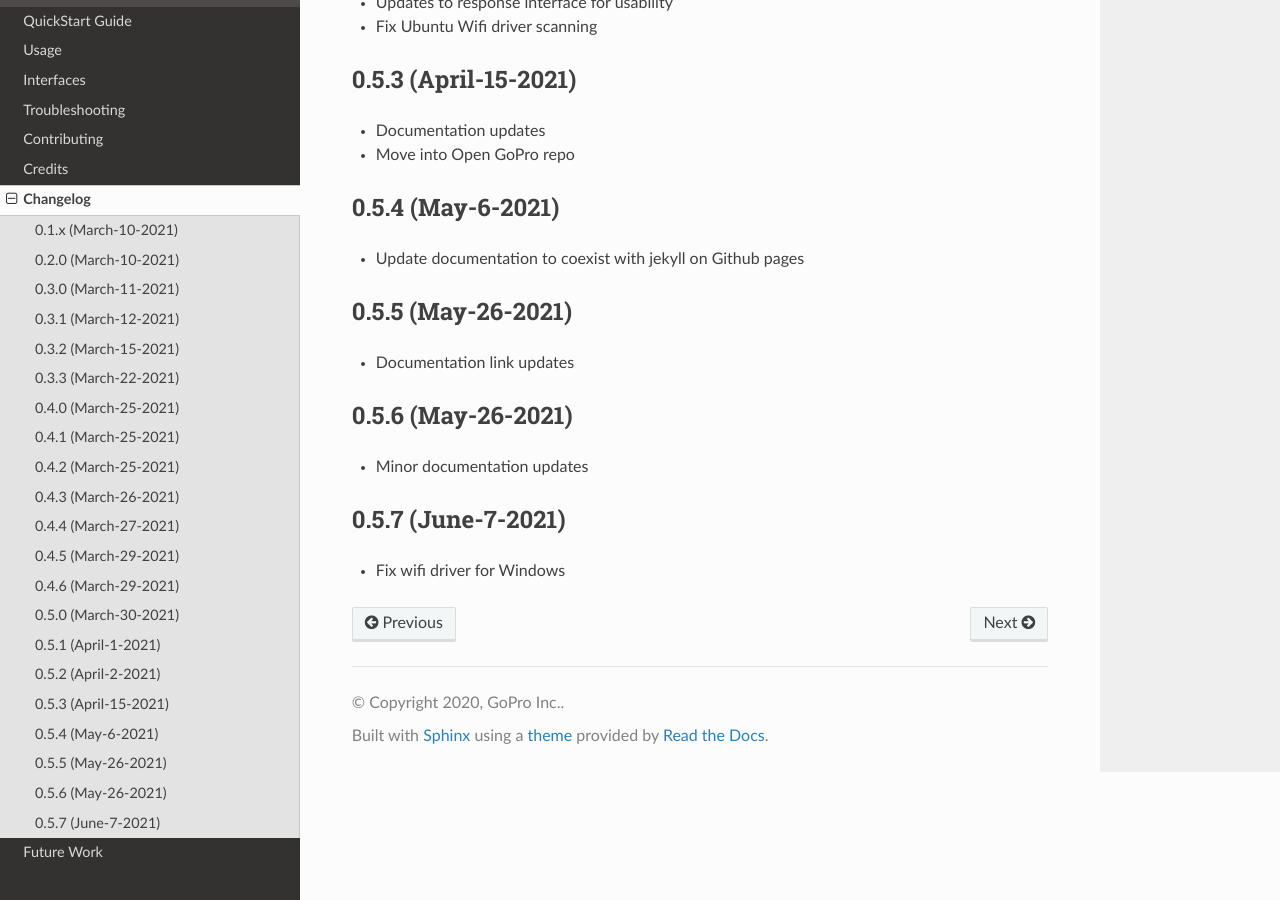
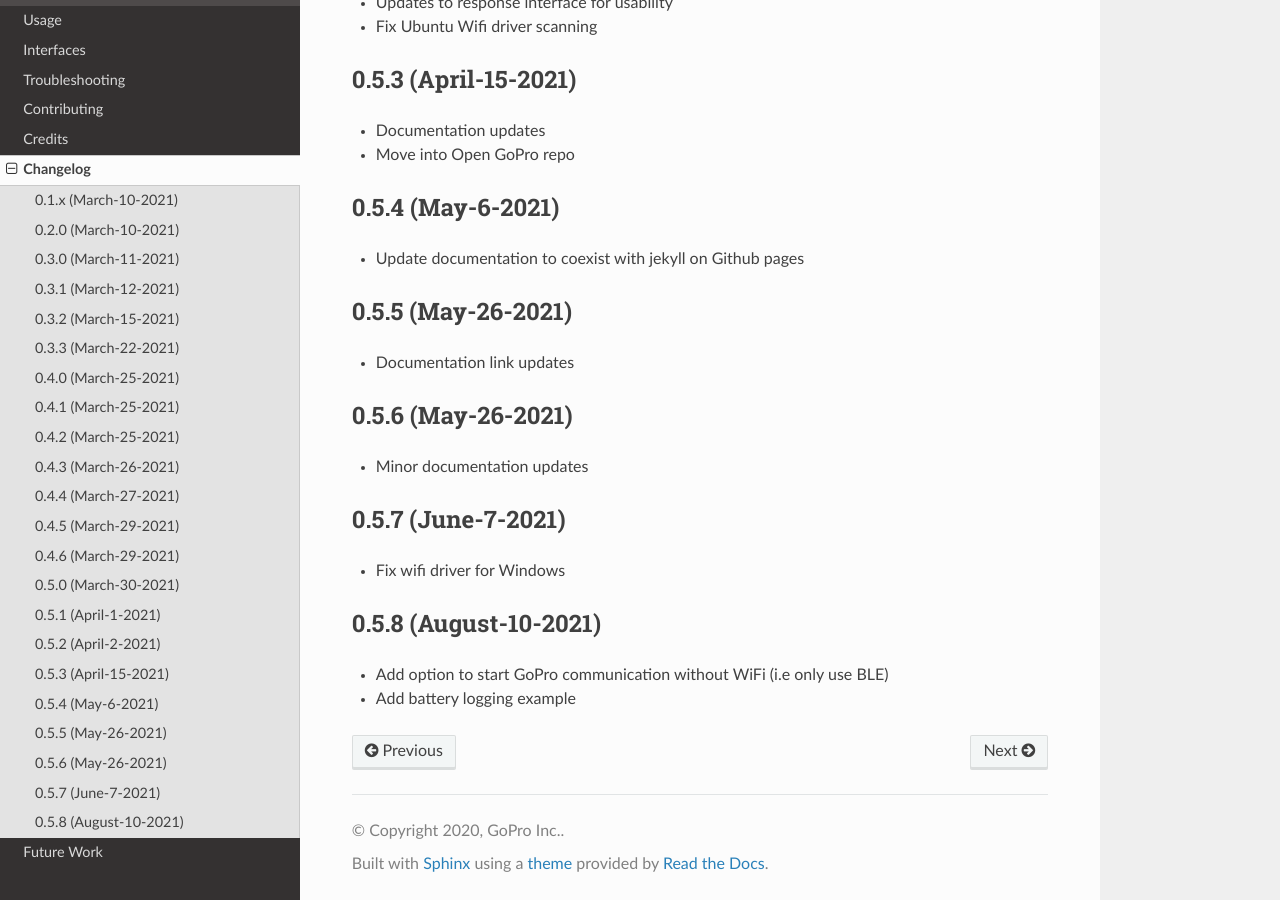
Before and after one commit to gopro/OpenGoPro, a Sphinx documentation site: the page built from demos/python/sdk_wireless_camera_control/docs/changelog.rst, in a window 1280 px wide and 900 px high, scrolled down 2241 px. Built offline with Sphinx 7.4.7 and the Read the Docs theme 2.0.0, drawn with Linux system fonts in a browser that asks for light colours.

Commit message:
Update python sdk version for uploading to PyPi

```diff
--- a/demos/python/sdk_wireless_camera_control/docs/changelog.rst
+++ b/demos/python/sdk_wireless_camera_control/docs/changelog.rst
@@ -128,3 +128,9 @@ and this project adheres to `Semantic Versioning <https://semver.org/spec/v2.0.0
 -------------------
 
 * Fix wifi driver for Windows
+
+0.5.8 (August-10-2021)
+-------------------
+
+* Add option to start GoPro communication without WiFi (i.e only use BLE)
+* Add battery logging example
--- a/demos/python/sdk_wireless_camera_control/docs/conf.py
+++ b/demos/python/sdk_wireless_camera_control/docs/conf.py
@@ -4,8 +4,8 @@
 project = "Open GoPro Python SDK"
 copyright = "2020, GoPro Inc."
 author = "Tim Camise"
-version = "0.5.7"
-release = "0.5.7"
+version = "0.5.8"
+release = "0.5.8"
 templates_path = ["_templates"]
 source_suffix = ".rst"
 master_doc = "index"
```
Also changed, not shown: 1 other file.
